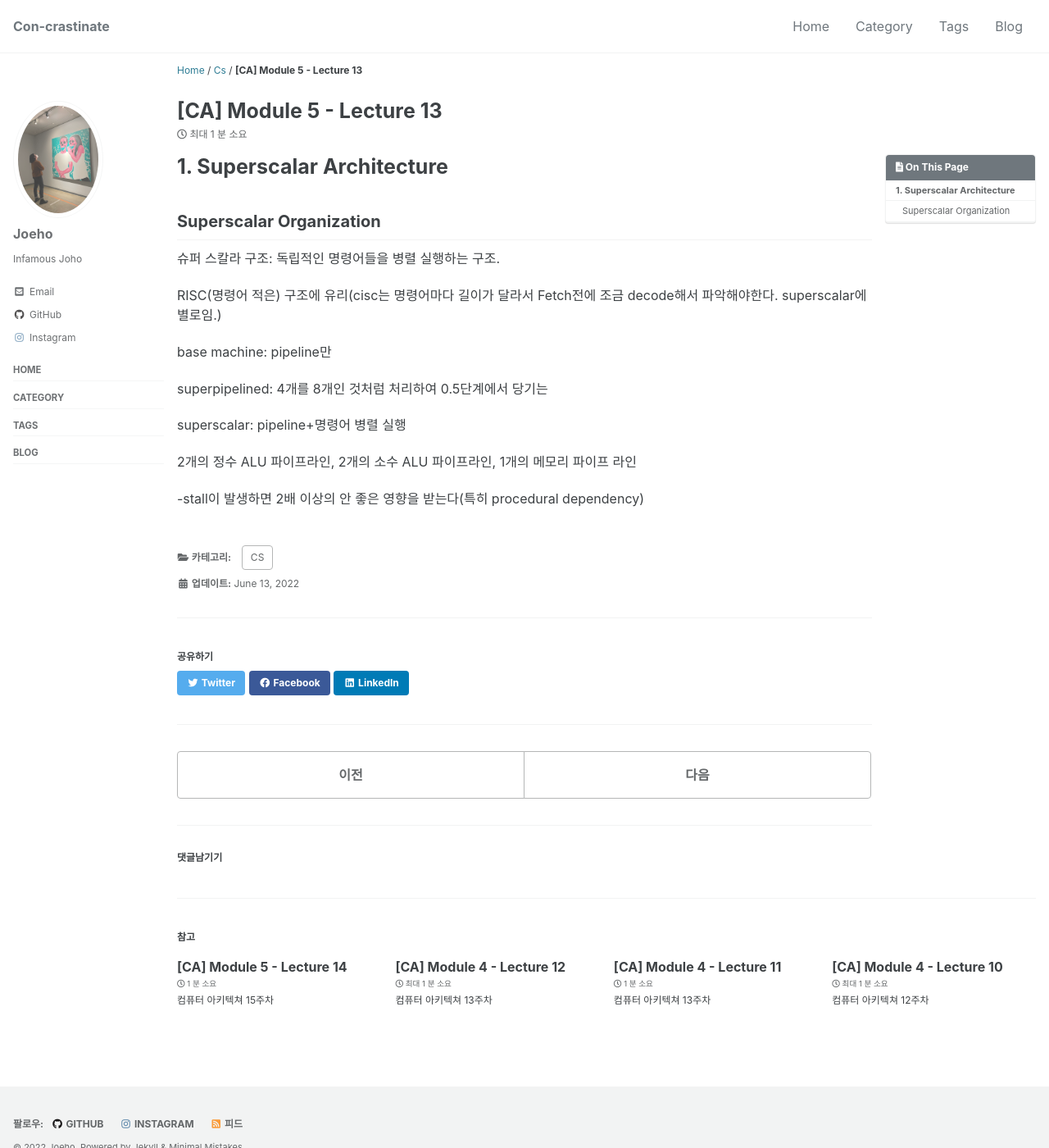
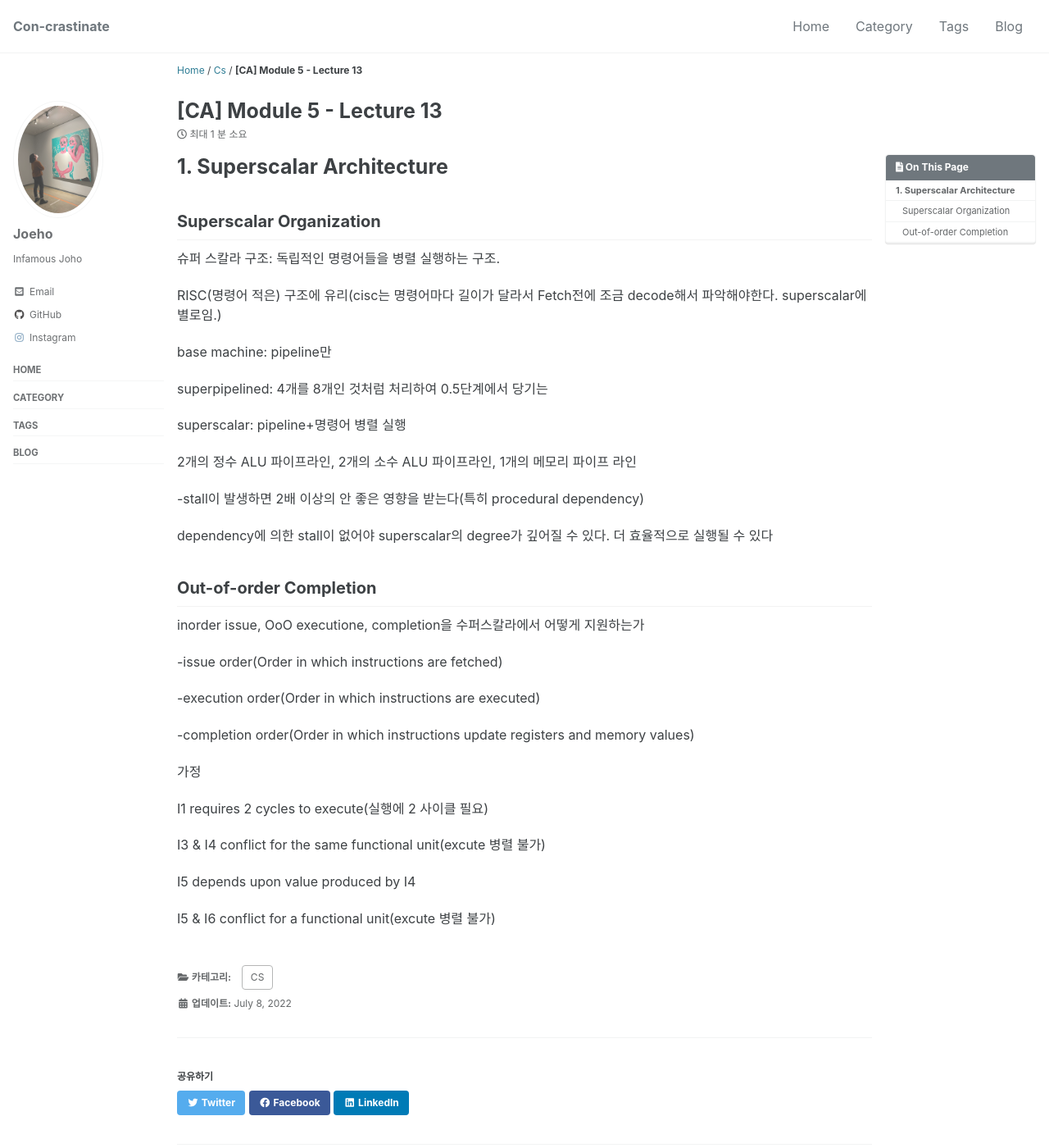
Before and after one commit to joeholee/joeholee.github.io, a Jekyll site: the page built from _posts/2022-06-02-ca-thirteenth.md, in a window 1280 px wide and 1400 px high. Shown: the whole window at 82% size. Built offline with Jekyll 4.4.1, drawn with Linux system fonts in a browser that asks for light colours; cached includes are drawn as plain includes; some web fonts are replaced; comment, search, counter and statistics services are not loaded.

Commit message:
Update 2022-06-02-ca-thirteenth.md

```diff
--- a/_posts/2022-06-02-ca-thirteenth.md
+++ b/_posts/2022-06-02-ca-thirteenth.md
@@ -13,7 +13,7 @@ toc: true
 toc_sticky: true
 
 date: 2022-06-02
-last_modified_at: 2022-06-13
+last_modified_at: 2022-07-08
 ---
 
 # 1. Superscalar Architecture
@@ -33,3 +33,25 @@ superscalar: pipeline+명령어 병렬 실행
 2개의 정수 ALU 파이프라인, 2개의 소수 ALU 파이프라인, 1개의 메모리 파이프 라인
 
 -stall이 발생하면 2배 이상의 안 좋은 영향을 받는다(특히 procedural dependency)
+
+dependency에 의한 stall이 없어야 superscalar의 degree가 깊어질 수 있다. 더 효율적으로 실행될 수 있다
+
+## Out-of-order Completion
+
+inorder issue, OoO executione, completion을 수퍼스칼라에서 어떻게 지원하는가
+
+-issue order(Order in which instructions are fetched)
+
+-execution order(Order in which instructions are executed)
+
+-completion order(Order in which instructions update registers and memory values)
+
+가정
+
+I1 requires 2 cycles to execute(실행에 2 사이클 필요)
+
+I3 & I4 conflict for the same functional unit(excute 병렬 불가)
+
+I5 depends upon value produced by I4
+
+I5 & I6 conflict for a functional unit(excute 병렬 불가)
```
